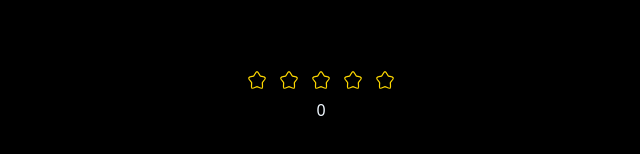
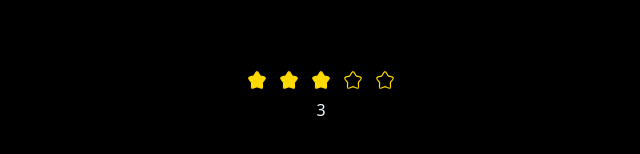
Before and after one commit to herinpatel15/Restaurant-choose, a React (Vite) app in the folder frontend/: page /restaurants/1 in a window 1280 px wide. Shown: the part 308-462 px from the top of the page, without its empty margins (319-959 px from the left). Built offline with nearby package versions, Linux system fonts and the light colour scheme.

Commit message:
sorry this is a complet library rating

```diff
--- a/frontend/src/components/ui/Rating.tsx
+++ b/frontend/src/components/ui/Rating.tsx
@@ -6,6 +6,7 @@ interface RatingProps {
     color?: string,
     value?: number,
     starClass?: string,
+    readonly?: boolean,
     onRatingChange?: (value: number) => void
 }
 
@@ -18,6 +19,8 @@ const Rating = React.forwardRef<
 
     const [rating, setRating] = useState(props.value || 0)
     const [hover, setHover] = useState(0)
+
+    const read = props.readonly || false
 
     const handaleRatingChange = (newRating: number) => {
         setRating(newRating)
@@ -40,9 +43,9 @@ const Rating = React.forwardRef<
                             key={index}
                             color={`${props.color || "#FFD900"}`}
                             filled={ratingValue <= (hover || rating)}
-                            onClick={() => handaleRatingChange(ratingValue)}
-                            onMouseEnter={() => setHover(ratingValue)}
-                            onMouseLeave={() => setHover(0)}
+                            onClick={() => {if (!read) handaleRatingChange(ratingValue)}}
+                            onMouseEnter={() => {if (!read) setHover(ratingValue)}}
+                            onMouseLeave={() => {if (!read) setHover(0)}}
                             className={props.starClass}
                         />
                     )
--- a/frontend/src/pages/Detail.tsx
+++ b/frontend/src/pages/Detail.tsx
@@ -10,7 +10,7 @@ export default function Detail() {
 
     return (
         <main className="bg-black h-screen flex flex-col items-center justify-center">
-            <Rating />
+            <Rating value={3} readonly={true} onRatingChange={(value) => setRat(value)} />
             <h1>{rat}</h1>
         </main>
     )
```
